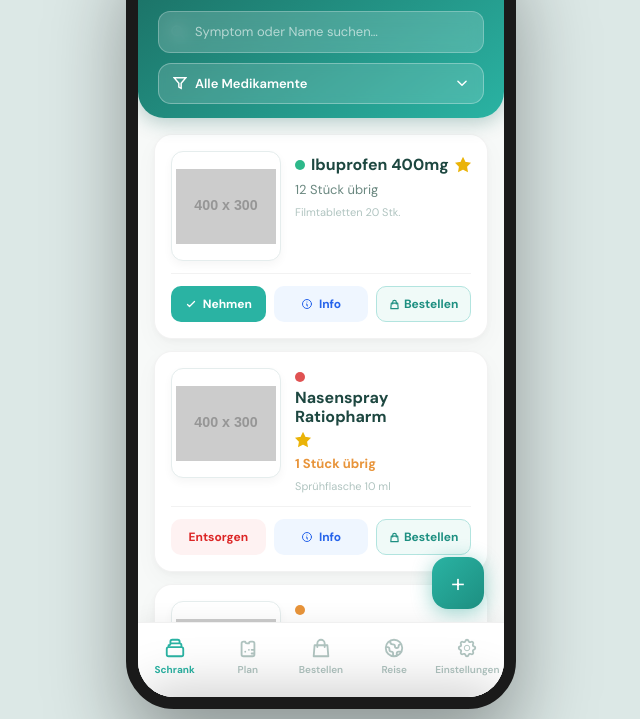
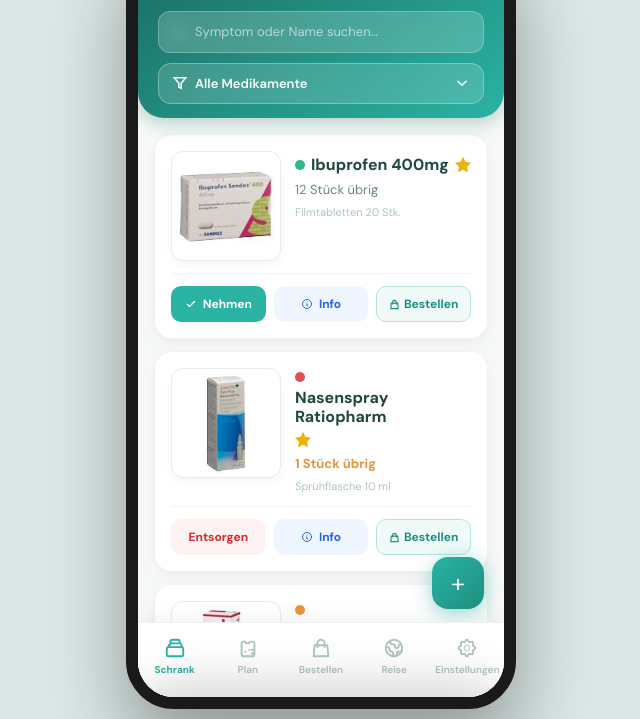
Before and after one commit to Kimetoni/HausapothekeAPP, a plain HTML site: page index.html in a window 1280 px wide. Shown: the part 81-800 px from the top of the page, without its empty margins (319-959 px from the left). Drawn offline with nearby package versions, Linux system fonts and the light colour scheme; placeholder pictures from the web are drawn by us; files whose address does not match are found by name.

Commit message:
index.html

```diff
--- a/index.html
+++ b/index.html
@@ -907,7 +907,7 @@
         const d = key ? compendiumDB[key] : {wirkstoff:'Nicht lokal verfügbar',indikation:'Bitte im Compendium nachschlagen.',dosierung:'–',hinweis:'–',einheit:'–',rezept:false,url:`https://compendium.ch/search?q=${encodeURIComponent(medName)}`};
 
         const medObj = medications.find(m => m.name === medName);
-        const imageUrl = medObj && medObj.image ? medObj.image : `./images/default.jpg`;
+        const imageUrl = medObj && medObj.image ? medObj.image : `.//default.jpg`;
 
         showModal(medName, `
             <div style="margin-bottom: 16px; text-align: center;">
@@ -943,14 +943,14 @@
 
     // ── Medications data (Updated for GitHub local images) ─────────
     let medications = [
-        {id:1,name:'Ibuprofen 400mg',tags:'Kopfschmerz Fieber Schmerz',count:12,expiry:'2027-10-15',mustHave:true,unit:'Filmtabletten 20 Stk.', icon:'💊', image:'./images/ibuprofen.jpg'},
+        {id:1,name:'Ibuprofen 400mg',tags:'Kopfschmerz Fieber Schmerz',count:12,expiry:'2027-10-15',mustHave:true,unit:'Filmtabletten 20 Stk.', icon:'💊', image:'./ibuprofen.jpg'},
         {id:2,name:'L-Thyroxin 50µg',tags:'Schilddrüse',count:3,expiry:'2028-01-10',mustHave:false,unit:'Tabletten', icon:'💊', image:'./images/thyroxin.jpg'},
-        {id:3,name:'Nasenspray Ratiopharm',tags:'Nase Schnupfen',count:1,expiry:'2023-11-20',mustHave:true,unit:'Sprühflasche 10 ml', icon:'💨', image:'./images/nasenspray.jpg'},
-        {id:4,name:'Octenisept Desinfektion',tags:'Wunde Desinfektion',count:1,expiry:'2029-05-01',mustHave:true,unit:'Sprühflasche 50 ml', icon:'🧴', image:'./images/octenisept.jpg'},
-        {id:5,name:'Bepanthen Wundsalbe',tags:'Wunde Haut',count:0,expiry:'2027-08-12',mustHave:true,unit:'Tube 30 g', icon:'🩹', image:'./images/bepanthen.jpg'},
-        {id:6,name:'Cetirizin',tags:'Allergie Heuschnupfen',count:20,expiry:'2026-04-01',mustHave:false,unit:'Filmtabletten', icon:'💊', image:'./images/cetirizin.jpg'},
-        {id:7,name:'Kohletabletten',tags:'Durchfall Magen',count:30,expiry:'2024-05-01',mustHave:true,unit:'Tabletten 50 Stk.', icon:'⚫', image:'./images/kohletabletten.jpg'},
-        {id:8,name:'Aspirin Complex',tags:'Erkältung',count:5,expiry:'2025-10-10',mustHave:false,unit:'Brausetabletten', icon:'🫧', image:'./images/aspirin.jpg'}
+        {id:3,name:'Nasenspray Ratiopharm',tags:'Nase Schnupfen',count:1,expiry:'2023-11-20',mustHave:true,unit:'Sprühflasche 10 ml', icon:'💨', image:'./nasenspray.jpg'},
+        {id:4,name:'Octenisept Desinfektion',tags:'Wunde Desinfektion',count:1,expiry:'2029-05-01',mustHave:true,unit:'Sprühflasche 50 ml', icon:'🧴', image:'./octenisept.jpg'},
+        {id:5,name:'Bepanthen Wundsalbe',tags:'Wunde Haut',count:0,expiry:'2027-08-12',mustHave:true,unit:'Tube 30 g', icon:'🩹', image:'./bepanthen.jpg'},
+        {id:6,name:'Cetirizin',tags:'Allergie Heuschnupfen',count:20,expiry:'2026-04-01',mustHave:false,unit:'Filmtabletten', icon:'💊', image:'./cetirizin.jpg'},
+        {id:7,name:'Kohletabletten',tags:'Durchfall Magen',count:30,expiry:'2024-05-01',mustHave:true,unit:'Tabletten 50 Stk.', icon:'⚫', image:'./kohletabletten.jpg'},
+        {id:8,name:'Aspirin Complex',tags:'Erkältung',count:5,expiry:'2025-10-10',mustHave:false,unit:'Brausetabletten', icon:'🫧', image:'./aspirin.jpg'}
     ];
 
     function getStatus(expiryDate) {
```
